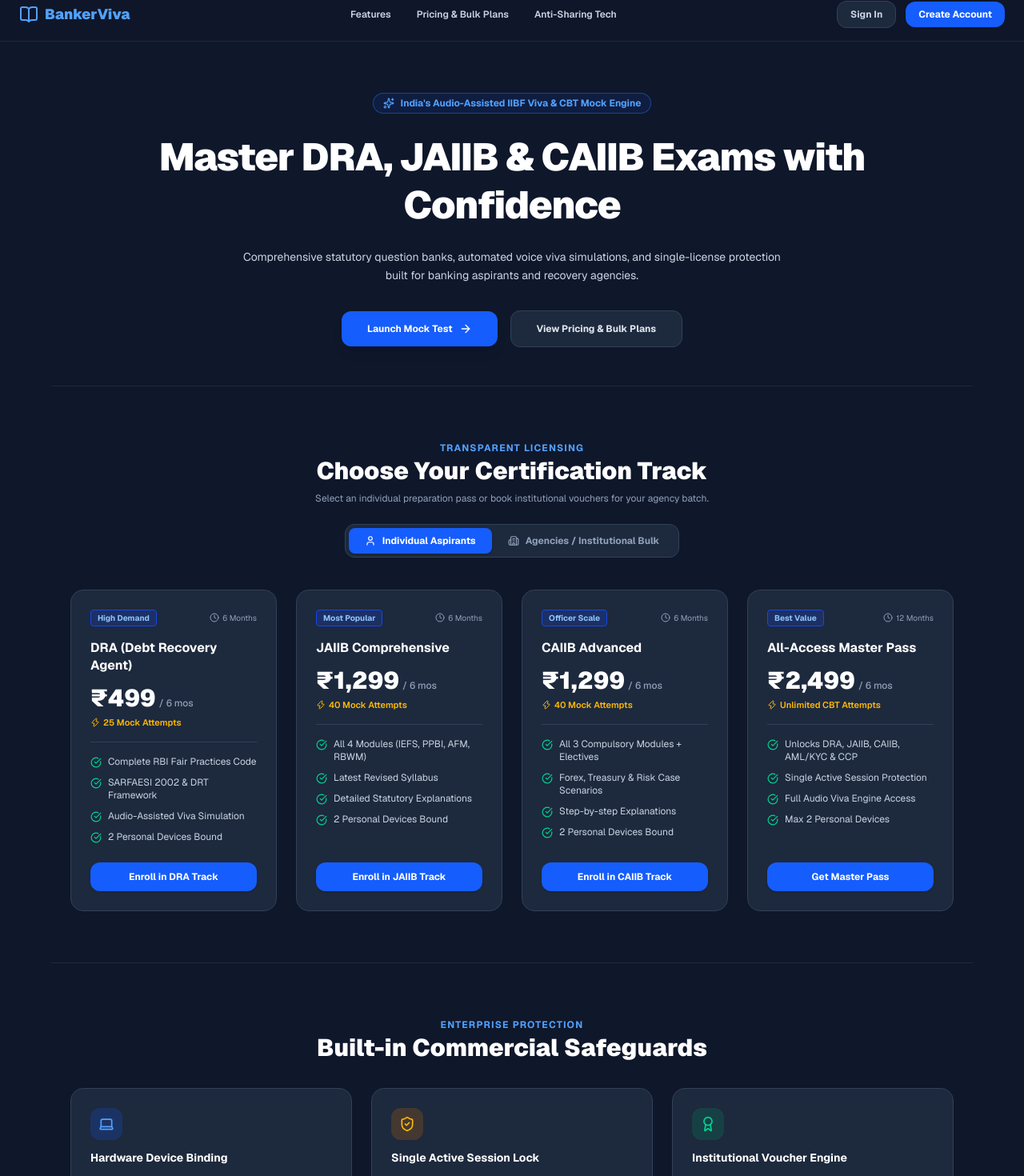
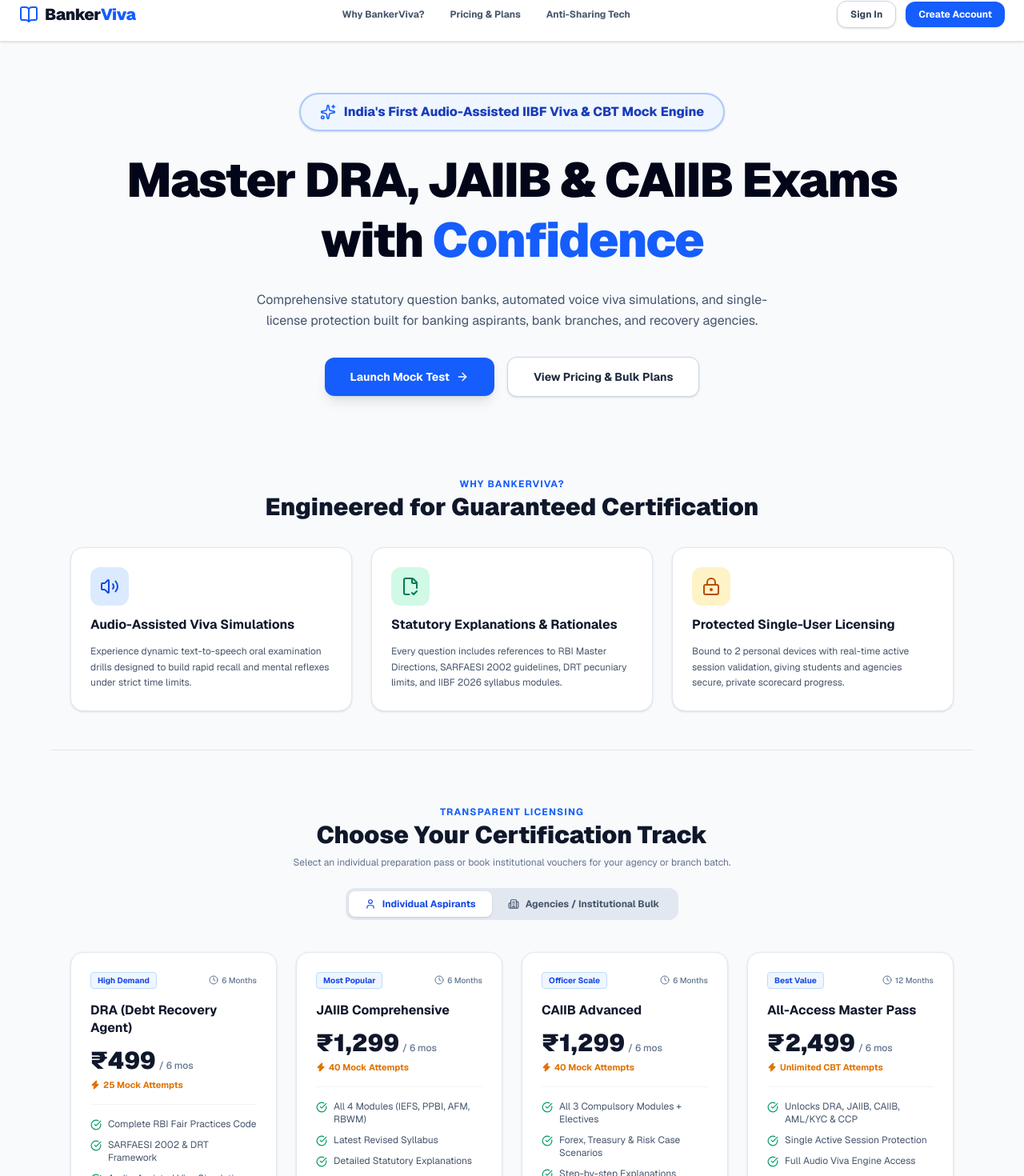
Before and after one commit to cbiswarup74-hue/bankerviva, a Next.js app: page / in a window 1280 px wide. Shown: the part 15-1485 px from the top of the page at 80% size. Built offline with nearby package versions, Linux system fonts and the light colour scheme.

Commit message:
style: restore light white theme, prominent audio badge, and 3 hero pillars

```diff
--- a/src/app/page.tsx
+++ b/src/app/page.tsx
@@ -13,7 +13,10 @@
   Laptop,
   Clock,
   Sparkles,
-  Zap
+  Zap,
+  Volume2,
+  FileCheck2,
+  LockKeyhole
 } from 'lucide-react';
 
 export default function LandingPage() {
@@ -127,30 +130,30 @@
   ];
 
   return (
-    <div className="min-h-screen bg-slate-900 text-white flex flex-col font-sans select-none">
+    <div className="min-h-screen bg-slate-50 text-slate-900 flex flex-col font-sans select-none">
       {/* Header */}
-      <header className="px-6 py-4 border-b border-slate-800 flex justify-between items-center bg-slate-900/80 backdrop-blur sticky top-0 z-50">
+      <header className="px-6 py-4 border-b border-slate-200 flex justify-between items-center bg-white/90 backdrop-blur sticky top-0 z-50 shadow-sm">
         <div className="flex items-center gap-2">
-          <BookOpen className="w-6 h-6 text-blue-400" />
-          <span className="text-lg font-black text-blue-400">BankerViva</span>
+          <BookOpen className="w-6 h-6 text-blue-600" />
+          <span className="text-xl font-black text-slate-900 tracking-tight">Banker<span className="text-blue-600">Viva</span></span>
         </div>
 
-        <nav className="hidden md:flex items-center gap-8 text-xs font-semibold text-slate-300">
-          <a href="#features" className="hover:text-white transition">Features</a>
-          <a href="#pricing" className="hover:text-white transition">Pricing & Bulk Plans</a>
-          <a href="#security" className="hover:text-white transition">Anti-Sharing Tech</a>
+        <nav className="hidden md:flex items-center gap-8 text-xs font-bold text-slate-600">
+          <a href="#why-bankerviva" className="hover:text-blue-600 transition">Why BankerViva?</a>
+          <a href="#pricing" className="hover:text-blue-600 transition">Pricing & Plans</a>
+          <a href="#security" className="hover:text-blue-600 transition">Anti-Sharing Tech</a>
         </nav>
 
         <div className="flex items-center gap-3">
           <Link
             href="/auth"
-            className="text-xs font-bold text-slate-300 hover:text-white px-4 py-2 rounded-xl border border-slate-700 bg-slate-800 hover:bg-slate-700 transition"
+            className="text-xs font-bold text-slate-700 hover:text-slate-900 px-4 py-2 rounded-xl border border-slate-300 bg-white hover:bg-slate-100 transition shadow-sm"
           >
             Sign In
           </Link>
           <Link
             href="/auth"
-            className="text-xs font-bold bg-blue-600 hover:bg-blue-500 text-white px-4 py-2 rounded-xl shadow transition"
+            className="text-xs font-bold bg-blue-600 hover:bg-blue-700 text-white px-4 py-2 rounded-xl shadow transition"
           >
             Create Account
           </Link>
@@ -159,52 +162,97 @@
 
       {/* Hero Section */}
       <section className="max-w-5xl mx-auto px-6 pt-16 pb-12 text-center space-y-6">
-        <div className="inline-flex items-center gap-2 px-3 py-1 rounded-full border border-blue-500/40 bg-blue-600/10 text-blue-400 text-xs font-bold">
-          <Sparkles className="w-3.5 h-3.5" /> India's Audio-Assisted IIBF Viva & CBT Mock Engine
+        {/* Prominent High-Visibility Badge */}
+        <div className="inline-flex items-center gap-2.5 px-6 py-2.5 rounded-full border-2 border-blue-600/30 bg-blue-50 text-blue-800 text-sm sm:text-base font-extrabold shadow-sm">
+          <Sparkles className="w-5 h-5 text-blue-600 flex-shrink-0 animate-pulse" />
+          <span>India's First Audio-Assisted IIBF Viva & CBT Mock Engine</span>
         </div>
 
-        <h1 className="text-3xl sm:text-5xl font-black tracking-tight leading-tight">
-          Master DRA, JAIIB & CAIIB Exams with Confidence
+        <h1 className="text-4xl sm:text-6xl font-black tracking-tight leading-tight text-slate-950">
+          Master DRA, JAIIB & CAIIB Exams with <span className="text-blue-600">Confidence</span>
         </h1>
 
-        <p className="max-w-2xl mx-auto text-slate-300 text-xs sm:text-sm leading-relaxed">
-          Comprehensive statutory question banks, automated voice viva simulations, and single-license protection built for banking aspirants and recovery agencies.
+        <p className="max-w-2xl mx-auto text-slate-600 text-sm sm:text-base leading-relaxed">
+          Comprehensive statutory question banks, automated voice viva simulations, and single-license protection built for banking aspirants, bank branches, and recovery agencies.
         </p>
 
         <div className="flex flex-col sm:flex-row items-center justify-center gap-4 pt-2">
           <Link
             href="/exam"
-            className="w-full sm:w-auto px-8 py-3.5 bg-blue-600 hover:bg-blue-500 text-white font-bold text-xs rounded-xl shadow-lg transition flex items-center justify-center gap-2"
+            className="w-full sm:w-auto px-8 py-3.5 bg-blue-600 hover:bg-blue-700 text-white font-bold text-sm rounded-xl shadow-lg transition flex items-center justify-center gap-2"
           >
             Launch Mock Test <ArrowRight className="w-4 h-4" />
           </Link>
           <a
             href="#pricing"
-            className="w-full sm:w-auto px-8 py-3.5 bg-slate-800 hover:bg-slate-700 border border-slate-700 text-slate-200 font-bold text-xs rounded-xl transition"
+            className="w-full sm:w-auto px-8 py-3.5 bg-white hover:bg-slate-100 border border-slate-300 text-slate-800 font-bold text-sm rounded-xl shadow-sm transition"
           >
             View Pricing & Bulk Plans
           </a>
         </div>
       </section>
 
+      {/* Why BankerViva? - 3 Hero Pillars Section */}
+      <section id="why-bankerviva" className="max-w-6xl mx-auto px-6 py-12">
+        <div className="text-center space-y-2 mb-8">
+          <span className="text-xs font-bold text-blue-600 uppercase tracking-widest">Why BankerViva?</span>
+          <h2 className="text-2xl sm:text-3xl font-black text-slate-900">Engineered for Guaranteed Certification</h2>
+        </div>
+
+        <div className="grid grid-cols-1 md:grid-cols-3 gap-6">
+          {/* Card 1 */}
+          <div className="bg-white border border-slate-200 rounded-2xl p-6 shadow-sm hover:shadow-md transition space-y-3">
+            <div className="w-12 h-12 rounded-xl bg-blue-100 text-blue-700 flex items-center justify-center">
+              <Volume2 className="w-6 h-6" />
+            </div>
+            <h3 className="text-base font-bold text-slate-900">Audio-Assisted Viva Simulations</h3>
+            <p className="text-xs text-slate-600 leading-relaxed">
+              Experience dynamic text-to-speech oral examination drills designed to build rapid recall and mental reflexes under strict time limits.
+            </p>
+          </div>
+
+          {/* Card 2 */}
+          <div className="bg-white border border-slate-200 rounded-2xl p-6 shadow-sm hover:shadow-md transition space-y-3">
+            <div className="w-12 h-12 rounded-xl bg-emerald-100 text-emerald-700 flex items-center justify-center">
+              <FileCheck2 className="w-6 h-6" />
+            </div>
+            <h3 className="text-base font-bold text-slate-900">Statutory Explanations & Rationales</h3>
+            <p className="text-xs text-slate-600 leading-relaxed">
+              Every question includes references to RBI Master Directions, SARFAESI 2002 guidelines, DRT pecuniary limits, and IIBF 2026 syllabus modules.
+            </p>
+          </div>
+
+          {/* Card 3 */}
+          <div className="bg-white border border-slate-200 rounded-2xl p-6 shadow-sm hover:shadow-md transition space-y-3">
+            <div className="w-12 h-12 rounded-xl bg-amber-100 text-amber-700 flex items-center justify-center">
+              <LockKeyhole className="w-6 h-6" />
+            </div>
+            <h3 className="text-base font-bold text-slate-900">Protected Single-User Licensing</h3>
+            <p className="text-xs text-slate-600 leading-relaxed">
+              Bound to 2 personal devices with real-time active session validation, giving students and agencies secure, private scorecard progress.
+            </p>
+          </div>
+        </div>
+      </section>
+
       {/* Commercial Pricing Matrix Section */}
-      <section id="pricing" className="max-w-6xl mx-auto px-6 py-16 space-y-8 border-t border-slate-800">
+      <section id="pricing" className="max-w-6xl mx-auto px-6 py-16 space-y-8 border-t border-slate-200">
         <div className="text-center space-y-2">
-          <span className="text-xs font-bold text-blue-400 uppercase tracking-widest">Transparent Licensing</span>
-          <h2 className="text-2xl sm:text-3xl font-black text-white">Choose Your Certification Track</h2>
-          <p className="text-xs text-slate-400 max-w-xl mx-auto">
-            Select an individual preparation pass or book institutional vouchers for your agency batch.
+          <span className="text-xs font-bold text-blue-600 uppercase tracking-widest">Transparent Licensing</span>
+          <h2 className="text-2xl sm:text-3xl font-black text-slate-900">Choose Your Certification Track</h2>
+          <p className="text-xs text-slate-500 max-w-xl mx-auto">
+            Select an individual preparation pass or book institutional vouchers for your agency or branch batch.
           </p>
 
           {/* Pricing Toggle */}
           <div className="flex justify-center pt-4">
-            <div className="inline-flex bg-slate-800 border border-slate-700 p-1 rounded-xl">
+            <div className="inline-flex bg-slate-200 p-1 rounded-xl">
               <button
                 onClick={() => setPricingTab('individual')}
                 className={`flex items-center gap-2 px-5 py-2 rounded-lg text-xs font-bold transition ${
                   pricingTab === 'individual'
-                    ? 'bg-blue-600 text-white shadow'
-                    : 'text-slate-400 hover:text-white'
+                    ? 'bg-white text-blue-700 shadow-sm'
+                    : 'text-slate-600 hover:text-slate-900'
                 }`}
               >
                 <User className="w-3.5 h-3.5" /> Individual Aspirants
@@ -213,8 +261,8 @@
                 onClick={() => setPricingTab('institutional')}
                 className={`flex items-center gap-2 px-5 py-2 rounded-lg text-xs font-bold transition ${
                   pricingTab === 'institutional'
-                    ? 'bg-amber-500 text-slate-950 shadow'
-                    : 'text-slate-400 hover:text-white'
+                    ? 'bg-amber-500 text-slate-950 shadow-sm font-black'
+                    : 'text-slate-600 hover:text-slate-900'
                 }`}
               >
                 <Building2 className="w-3.5 h-3.5" /> Agencies / Institutional Bulk
@@ -229,33 +277,33 @@
             {individualPlans.map((plan, idx) => (
               <div
                 key={idx}
-                className="bg-slate-800 border border-slate-700 rounded-2xl p-6 flex flex-col justify-between hover:border-slate-600 transition relative"
+                className="bg-white border border-slate-200 rounded-2xl p-6 flex flex-col justify-between hover:border-blue-400 hover:shadow-md transition relative shadow-sm"
               >
                 <div className="space-y-4">
                   <div className="flex justify-between items-center">
-                    <span className="text-[10px] font-bold px-2 py-0.5 rounded bg-blue-900/50 text-blue-300 border border-blue-700">
+                    <span className="text-[10px] font-bold px-2 py-0.5 rounded bg-blue-50 text-blue-700 border border-blue-200">
                       {plan.badge}
                     </span>
-                    <span className="text-[10px] text-slate-400 flex items-center gap-1">
+                    <span className="text-[10px] text-slate-500 flex items-center gap-1 font-medium">
                       <Clock className="w-3 h-3" /> {plan.duration}
                     </span>
                   </div>
 
                   <div>
-                    <h3 className="text-base font-bold text-white leading-snug">{plan.title}</h3>
+                    <h3 className="text-base font-bold text-slate-900 leading-snug">{plan.title}</h3>
                     <div className="mt-3 flex items-baseline gap-1">
-                      <span className="text-3xl font-black text-white">{plan.price}</span>
-                      <span className="text-xs text-slate-400 font-medium">/ 6 mos</span>
+                      <span className="text-3xl font-black text-slate-900">{plan.price}</span>
+                      <span className="text-xs text-slate-500 font-medium">/ 6 mos</span>
                     </div>
-                    <div className="text-[11px] font-semibold text-amber-400 mt-1 flex items-center gap-1">
-                      <Zap className="w-3 h-3" /> {plan.credits}
+                    <div className="text-[11px] font-bold text-amber-600 mt-1 flex items-center gap-1">
+                      <Zap className="w-3 h-3 fill-current" /> {plan.credits}
                     </div>
                   </div>
 
-                  <ul className="space-y-2.5 pt-4 border-t border-slate-700 text-xs text-slate-300">
+                  <ul className="space-y-2.5 pt-4 border-t border-slate-100 text-xs text-slate-600">
                     {plan.features.map((feat, fIdx) => (
                       <li key={fIdx} className="flex items-start gap-2">
-                        <CheckCircle className="w-3.5 h-3.5 text-emerald-400 flex-shrink-0 mt-0.5" />
+                        <CheckCircle className="w-3.5 h-3.5 text-emerald-600 flex-shrink-0 mt-0.5" />
                         <span>{feat}</span>
                       </li>
                     ))}
@@ -264,7 +312,7 @@
 
                 <Link
                   href="/auth"
-                  className="mt-6 w-full py-2.5 bg-blue-600 hover:bg-blue-500 text-white font-bold text-xs rounded-xl shadow text-center block transition"
+                  className="mt-6 w-full py-2.5 bg-blue-600 hover:bg-blue-700 text-white font-bold text-xs rounded-xl shadow text-center block transition"
                 >
                   {plan.ctaText}
                 </Link>
@@ -276,33 +324,33 @@
             {institutionalPlans.map((plan, idx) => (
               <div
                 key={idx}
-                className="bg-slate-800 border border-slate-700 rounded-2xl p-6 flex flex-col justify-between hover:border-amber-500/50 transition relative"
+                className="bg-white border border-slate-200 rounded-2xl p-6 flex flex-col justify-between hover:border-amber-400 hover:shadow-md transition relative shadow-sm"
               >
                 <div className="space-y-4">
                   <div className="flex justify-between items-center">
-                    <span className="text-[10px] font-bold px-2 py-0.5 rounded bg-amber-500/20 text-amber-300 border border-amber-500/40">
+                    <span className="text-[10px] font-bold px-2 py-0.5 rounded bg-amber-50 text-amber-800 border border-amber-300">
                       {plan.badge}
                     </span>
-                    <span className="text-[10px] text-slate-400 flex items-center gap-1">
+                    <span className="text-[10px] text-slate-500 flex items-center gap-1 font-medium">
                       <Clock className="w-3 h-3" /> {plan.duration}
                     </span>
                   </div>
 
                   <div>
-                    <h3 className="text-base font-bold text-white leading-snug">{plan.title}</h3>
+                    <h3 className="text-base font-bold text-slate-900 leading-snug">{plan.title}</h3>
                     <div className="mt-3 flex items-baseline gap-1">
-                      <span className="text-3xl font-black text-amber-400">{plan.price}</span>
-                      <span className="text-xs text-slate-400 font-medium">{plan.unit}</span>
+                      <span className="text-3xl font-black text-amber-600">{plan.price}</span>
+                      <span className="text-xs text-slate-500 font-medium">{plan.unit}</span>
                     </div>
-                    <div className="text-[11px] font-semibold text-slate-300 mt-1">
+                    <div className="text-[11px] font-semibold text-slate-600 mt-1">
                       {plan.minOrder}
                     </div>
                   </div>
 
-                  <ul className="space-y-2.5 pt-4 border-t border-slate-700 text-xs text-slate-300">
+                  <ul className="space-y-2.5 pt-4 border-t border-slate-100 text-xs text-slate-600">
                     {plan.features.map((feat, fIdx) => (
                       <li key={fIdx} className="flex items-start gap-2">
-                        <CheckCircle className="w-3.5 h-3.5 text-amber-400 flex-shrink-0 mt-0.5" />
+                        <CheckCircle className="w-3.5 h-3.5 text-amber-600 flex-shrink-0 mt-0.5" />
                         <span>{feat}</span>
                       </li>
                     ))}
@@ -311,7 +359,7 @@
 
                 <Link
                   href="/auth"
-                  className="mt-6 w-full py-2.5 bg-amber-500 hover:bg-amber-400 text-slate-950 font-bold text-xs rounded-xl shadow text-center block transition"
+                  className="mt-6 w-full py-2.5 bg-amber-500 hover:bg-amber-600 text-slate-950 font-bold text-xs rounded-xl shadow text-center block transition"
                 >
                   {plan.ctaText}
                 </Link>
@@ -322,39 +370,39 @@
       </section>
 
       {/* Security & Anti-Sharing Section */}
-      <section id="security" className="max-w-6xl mx-auto px-6 py-16 space-y-8 border-t border-slate-800">
+      <section id="security" className="max-w-6xl mx-auto px-6 py-16 space-y-8 border-t border-slate-200">
         <div className="text-center space-y-2">
-          <span className="text-xs font-bold text-blue-400 uppercase tracking-widest">Enterprise Protection</span>
-          <h2 className="text-2xl sm:text-3xl font-black text-white">Built-in Commercial Safeguards</h2>
+          <span className="text-xs font-bold text-blue-600 uppercase tracking-widest">Enterprise Protection</span>
+          <h2 className="text-2xl sm:text-3xl font-black text-slate-900">Built-in Commercial Safeguards</h2>
         </div>
 
         <div className="grid grid-cols-1 md:grid-cols-3 gap-6">
-          <div className="p-6 rounded-2xl bg-slate-800 border border-slate-700 space-y-3">
-            <div className="w-10 h-10 rounded-xl bg-blue-600/20 text-blue-400 flex items-center justify-center">
+          <div className="p-6 rounded-2xl bg-white border border-slate-200 shadow-sm space-y-3">
+            <div className="w-10 h-10 rounded-xl bg-blue-50 text-blue-600 flex items-center justify-center">
               <Laptop className="w-5 h-5" />
             </div>
-            <h3 className="text-sm font-bold text-white">Hardware Device Binding</h3>
-            <p className="text-xs text-slate-400 leading-relaxed">
-              Every candidate license is automatically bound to a maximum of 2 personal devices (e.g., primary laptop and phone), preventing unauthorized credential dissemination.
+            <h3 className="text-sm font-bold text-slate-900">Hardware Device Binding</h3>
+            <p className="text-xs text-slate-600 leading-relaxed">
+              Every candidate license is automatically bound to a maximum of 2 personal devices (e.g., primary laptop and phone), preventing unauthorized credential sharing.
             </p>
           </div>
 
-          <div className="p-6 rounded-2xl bg-slate-800 border border-slate-700 space-y-3">
-            <div className="w-10 h-10 rounded-xl bg-amber-600/20 text-amber-400 flex items-center justify-center">
+          <div className="p-6 rounded-2xl bg-white border border-slate-200 shadow-sm space-y-3">
+            <div className="w-10 h-10 rounded-xl bg-amber-50 text-amber-600 flex items-center justify-center">
               <ShieldCheck className="w-5 h-5" />
             </div>
-            <h3 className="text-sm font-bold text-white">Single Active Session Lock</h3>
-            <p className="text-xs text-slate-400 leading-relaxed">
+            <h3 className="text-sm font-bold text-slate-900">Single Active Session Lock</h3>
+            <p className="text-xs text-slate-600 leading-relaxed">
               Real-time active token watchdogs invalidate and terminate duplicate concurrent logins within 10 seconds across disparate IP addresses.
             </p>
           </div>
 
-          <div className="p-6 rounded-2xl bg-slate-800 border border-slate-700 space-y-3">
-            <div className="w-10 h-10 rounded-xl bg-emerald-600/20 text-emerald-400 flex items-center justify-center">
+          <div className="p-6 rounded-2xl bg-white border border-slate-200 shadow-sm space-y-3">
+            <div className="w-10 h-10 rounded-xl bg-emerald-50 text-emerald-600 flex items-center justify-center">
               <Award className="w-5 h-5" />
             </div>
-            <h3 className="text-sm font-bold text-white">Institutional Voucher Engine</h3>
-            <p className="text-xs text-slate-400 leading-relaxed">
+            <h3 className="text-sm font-bold text-slate-900">Institutional Voucher Engine</h3>
+            <p className="text-xs text-slate-600 leading-relaxed">
               Agencies receive tamper-proof 16-character license vouchers with automated seat tracking and aggregate performance analytics.
             </p>
           </div>
@@ -362,7 +410,7 @@
       </section>
 
       {/* Footer */}
-      <footer className="border-t border-slate-800 bg-slate-900 py-8 text-center text-xs text-slate-500">
+      <footer className="border-t border-slate-200 bg-white py-8 text-center text-xs text-slate-500">
         <p>© 2026 BankerViva. All rights reserved. Specialized IIBF Exam Readiness Platform.</p>
       </footer>
     </div>
```
